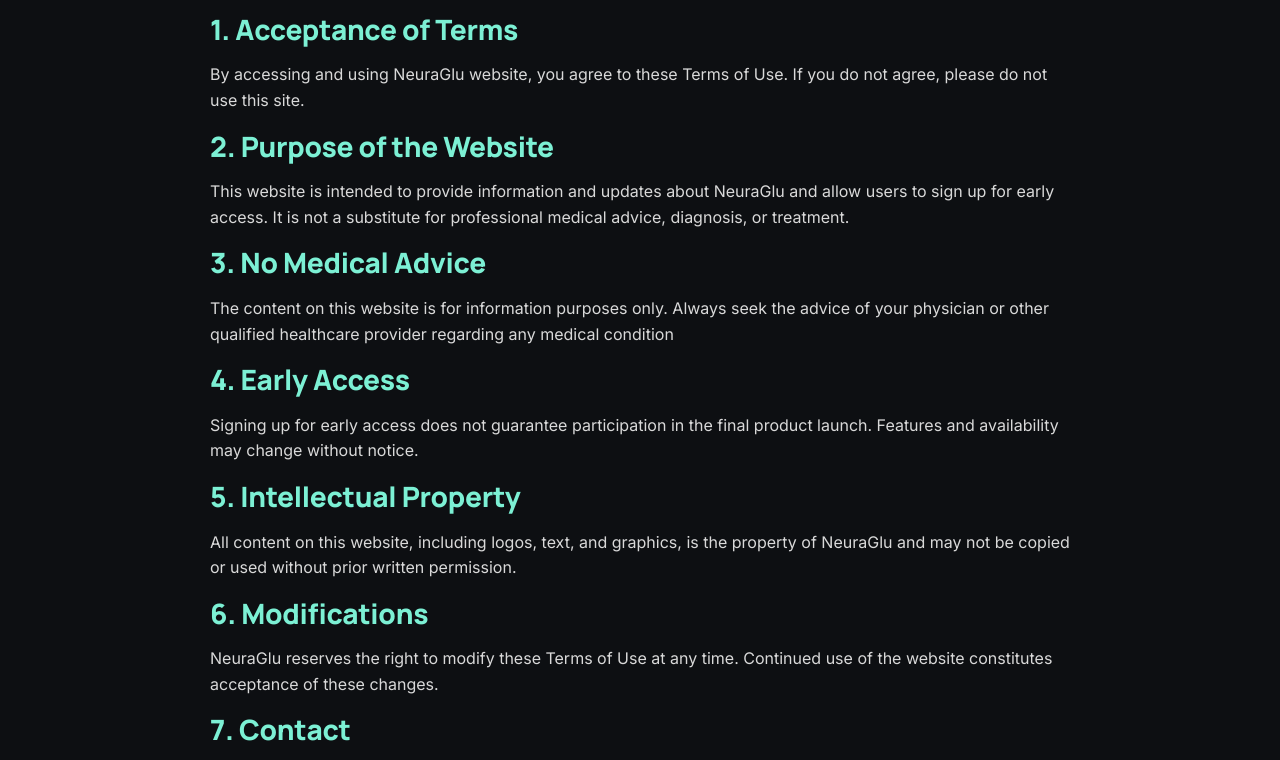
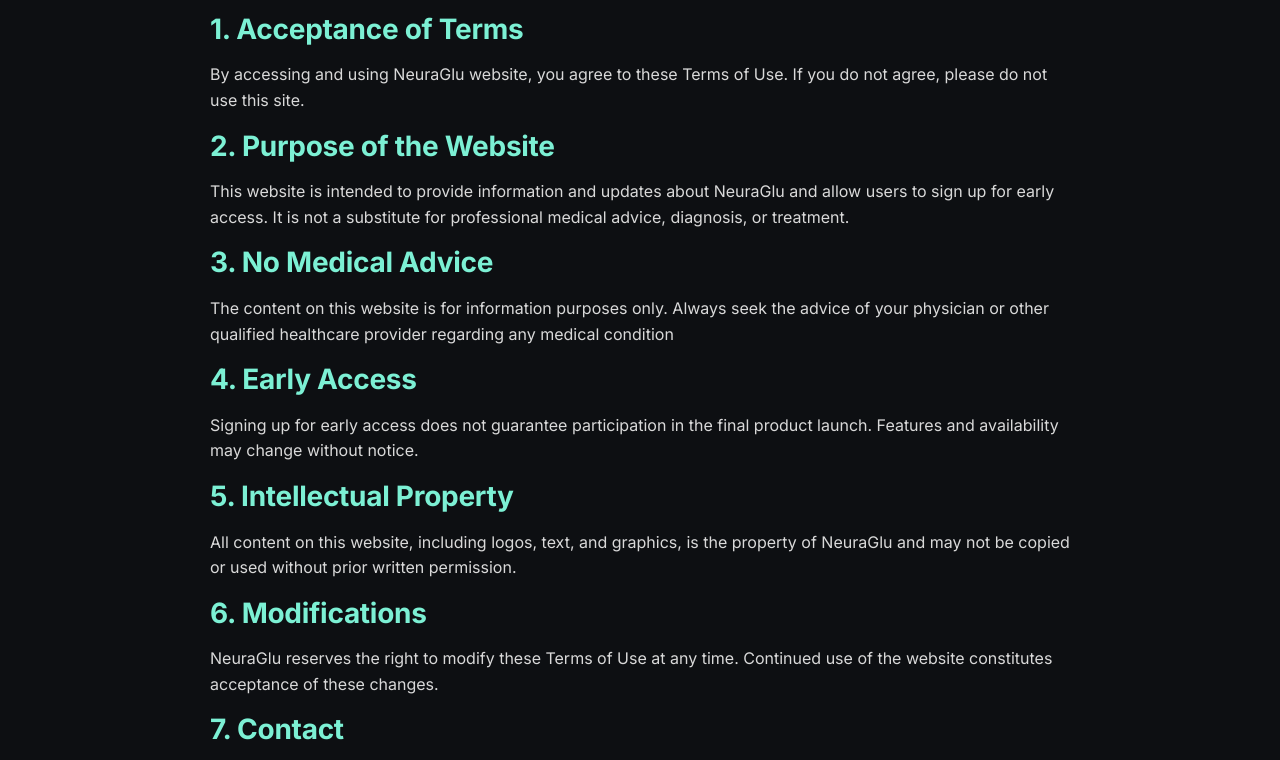
Before and after one commit to KFromMars/neuraglu-site, a plain HTML site: page neuraglu-site/terms.html in a window 1280 px wide. Shown: the part 247-1007 px from the top of the page. Drawn offline with Linux system fonts and the light colour scheme.

Commit message:
Update styles.css

```diff
--- a/neuraglu-site/styles.css
+++ b/neuraglu-site/styles.css
@@ -834,3 +834,16 @@ textarea {
   transform: translateY(-2px);
   box-shadow: 0 4px 12px rgba(0, 0, 0, 0.2);
 }
+
+:root {
+  --font-sans: "Inter", "Manrope", system-ui, -apple-system, "Segoe UI", Roboto, Helvetica, Arial, "Apple Color Emoji", "Segoe UI Emoji";
+}
+
+/* Global */
+html, body { font-family: var(--font-sans); }
+
+/* Make sure legal pages inherit the same font */
+.page, .legal-container,
+.legal-container h1, .legal-container h2, .legal-container p, .legal-container li {
+  font-family: var(--font-sans);
+}
```
